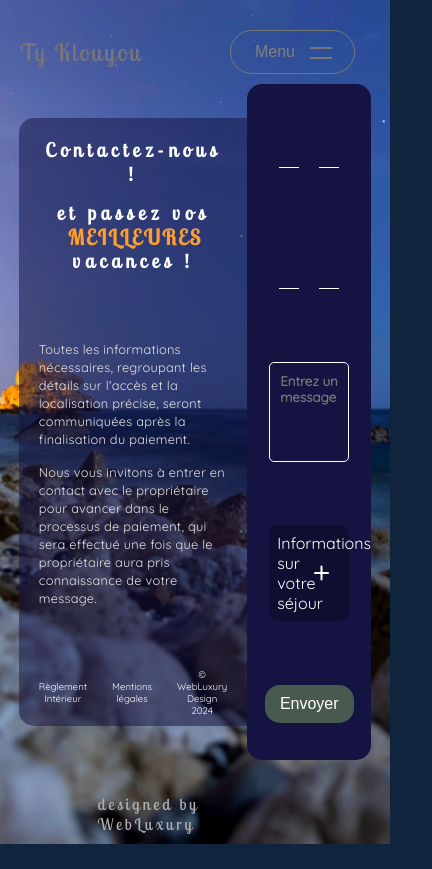
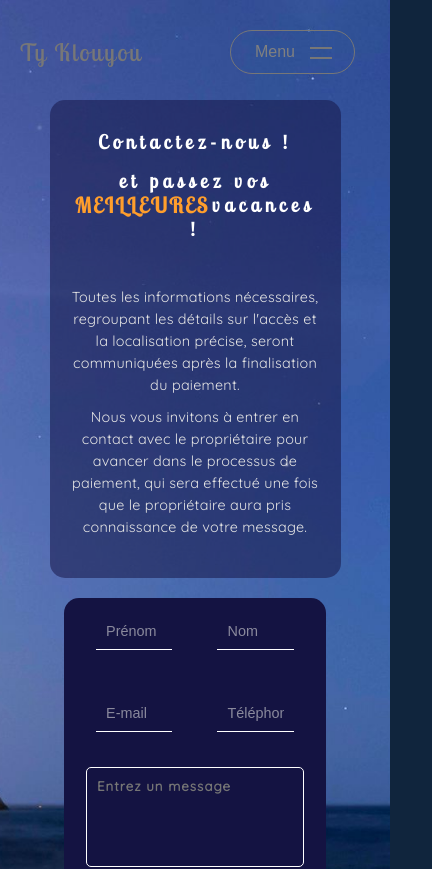
Before and after one commit to Adrien-legeleu/Ty-Klouyou-maison, a React (Create React App) app in the folder tyklouyou/: page /contact in a window 390 px wide. Shown: the top 869 px of the page, 432 px wide, since content can reach past the window. Before the commit the page ends 844 px from the top, so only its background shows below. Built offline with nearby package versions, Linux system fonts and the light colour scheme.

Commit message:
ty klouyou

```diff
--- a/tyklouyou/src/pages/Contact.jsx
+++ b/tyklouyou/src/pages/Contact.jsx
@@ -1,24 +1,31 @@
 import React, { useEffect, useRef, useState } from "react";
 import Header from "../components/Header";
 import { gsap } from "gsap";
+import Footer from "../components/Footer";
 
 const Contact = () => {
+  const [isVisibleStay, setIsVisibleStay] = useState(false);
+  const stay = useRef();
 
-    const [isVisibleStay , setIsVisibleStay]=useState(false);
-    const stay=useRef()
-
-
-    useEffect(()=>{
-        if (isVisibleStay) {
-      gsap.to(stay.current, { duration: 1.5, visibility:"visible", height:"100%", marginTop: "10px" , padding:"8px"});
+  useEffect(() => {
+    if (isVisibleStay) {
+      gsap.to(stay.current, {
+        duration: 1.5,
+        visibility: "visible",
+        height: "100%",
+        marginTop: "10px",
+        padding: "8px",
+      });
     } else {
-      gsap.to(stay.current, { duration: 1.5, height: 0, visibility: "hidden", marginTop: "0px" , padding:"0" });
+      gsap.to(stay.current, {
+        duration: 1.5,
+        height: 0,
+        visibility: "hidden",
+        marginTop: "0px",
+        padding: "0",
+      });
     }
   }, [isVisibleStay]);
-
-
-
-
 
   return (
     <div className="contact-container">
@@ -40,7 +47,12 @@ const Contact = () => {
             </div>
 
             <div className="stay-container">
-              <p className={`text-visible ${isVisibleStay ? "croix" : ""}`} onClick={()=>setIsVisibleStay(!isVisibleStay)}>Informations sur votre séjour</p>
+              <p
+                className={`text-visible ${isVisibleStay ? "croix" : ""}`}
+                onClick={() => setIsVisibleStay(!isVisibleStay)}
+              >
+                Informations sur votre séjour
+              </p>
               <div className="stay" ref={stay}>
                 <p>Départ / Arrivée : </p>
                 <div className="date-content">
@@ -48,7 +60,7 @@ const Contact = () => {
                   <span>28/01/24</span>
                 </div>
                 <div className="btn-date">
-                    <button>Changer date</button>
+                  <button>Changer date</button>
                 </div>
               </div>
             </div>
@@ -61,7 +73,9 @@ const Contact = () => {
         <div className="contact-text">
           <div className="title">
             <h1>Contactez-nous !</h1>
-            <h2>et passez vos <span>MEILLEURES</span> vacances !</h2>
+            <h2>
+              et passez vos <span>MEILLEURES</span> vacances !
+            </h2>
           </div>
           <div className="text">
             <p>
@@ -83,6 +97,7 @@ const Contact = () => {
         </div>
       </div>
       <span className="signature">designed by WebLuxury</span>
+      <Footer className="footer-container" />
     </div>
   );
 };
--- a/tyklouyou/src/style/components/_footer.scss
+++ b/tyklouyou/src/style/components/_footer.scss
@@ -2,6 +2,9 @@
 .footer-container{
     background: white;
     @include AlignChild(column, center, center);
+    &.footer-contact {
+            display: none;
+        }
 }
 .footer{
     padding: 50px 40px 20px;
--- a/tyklouyou/src/style/pages/_contact.scss
+++ b/tyklouyou/src/style/pages/_contact.scss
@@ -2,19 +2,50 @@
   background: url("./../../assets/img/sea-night.jpeg") center/cover;
   width: 100%;
   height: 100vh;
-  @include AlignChild(row, center, center);
+  @include AlignChild(column, center, center);
   position: relative;
+  @media screen and (max-width: 850px) {
+    height: 100%;
+  }
 
   .contact {
     width: 65%;
     height: 80%;
     @include AlignChild(row-reverse, center, center);
     font-family: $fontR;
-    @media screen and (max-width:1100px) {
+    @media screen and (max-width: 1100px) {
       width: 70%;
     }
-        @media screen and (max-width:1000px) {
+    @media screen and (max-width: 1000px) {
       width: 80%;
+    }
+    @media screen and (max-width: 850px) {
+      flex-direction: column-reverse;
+      gap: 20px;
+      width: 80%;
+      height: 100%;
+      padding: 100px;
+    }
+    @media screen and (max-width: 700px) {
+      flex-direction: column-reverse;
+      gap: 20px;
+      width: 70%;
+      height: 100%;
+      padding: 100px 30px 100px;
+    }
+    @media screen and (max-width: 600px) {
+      flex-direction: column-reverse;
+      gap: 20px;
+      width: 80%;
+      height: 100%;
+      padding: 100px 30px 100px;
+    }
+    @media screen and (max-width: 500px) {
+      flex-direction: column-reverse;
+      gap: 20px;
+      width: 90%;
+      height: 100%;
+      padding: 100px 30px 100px;
     }
 
     .contact-form {
@@ -23,6 +54,10 @@
       border-radius: 15px;
       background: $blue;
       flex: 1;
+      @media screen and (max-width: 850px) {
+          width: 90%;
+          padding: 0 0 10px;
+        }
 
       .form {
         display: grid;
@@ -32,6 +67,9 @@
         justify-content: center;
         height: 100%;
         padding: 5px 22px;
+        @media screen and (max-width:850px) {
+            gap: 25px;
+        }
 
         .input {
           @include AlignChild(row, center, center);
@@ -65,13 +103,14 @@
           resize: none;
           height: 100px;
           min-width: 100%;
-          color: white;
+          color: rgb(240, 240, 240);
+          letter-spacing: 1px;
         }
 
         .stay-container {
           grid-area: f;
           color: white;
-          background:#0e0e31;
+          background: #0e0e31;
           border-radius: 10px;
           .text-visible {
             position: relative;
@@ -121,18 +160,19 @@
           border-radius: 10px;
           gap: 10px;
           width: 100%;
-          @include AlignChild(row,center,space-between);
+          @include AlignChild(row, center, space-between);
           position: relative;
 
-          @media screen and (max-width:1250px) {
+          @media screen and (max-width: 1250px) {
             display: grid;
             grid-template-areas: "a b " "c c";
+            grid-template-columns: 1fr 1fr;
             align-items: center;
             justify-content: space-evenly;
             gap: 8px;
           }
 
-          &::before{
+          &::before {
             content: "";
             position: absolute;
             width: 90%;
@@ -143,9 +183,9 @@
             border-top: 3px dashed #877f9c2f;
           }
 
-          .btn-date{
-            @media screen and (max-width:1250px) {
-                    @include AlignChild(row, center,flex-end);
+          .btn-date {
+            @media screen and (max-width: 1250px) {
+              @include AlignChild(row, center, flex-end);
               grid-area: c;
             }
             button {
@@ -157,7 +197,7 @@
           .date-content {
             @include AlignChild(row, center, center);
             gap: 8px;
-            @media screen and (max-width:1250px) {
+            @media screen and (max-width: 1250px) {
               grid-area: b;
             }
           }
@@ -180,18 +220,31 @@
       background: #14134283;
       @include AlignChild(column, center, space-between);
       text-align: center;
+      @media screen and (max-width:850px) {
+            border-radius: 15px;
+            gap: 30px;
+            width: 100%;
+            height: 100%;
+            padding: 30px 20px 30px;
+        }
       h1,
       h2 {
         font-family: $fontTR;
         letter-spacing: 5px;
         color: white;
-        @media screen and (max-width:1150px) {
+        @media screen and (max-width: 1150px) {
+          font-size: 1.2rem;
+        }
+        @media screen and (max-width: 850px) {
+          font-size: 1.5rem;
+        }
+        @media screen and (max-width: 700px) {
           font-size: 1.2rem;
         }
       }
       h2 {
         margin-top: 15px;
-        span{
+        span {
           color: $cream;
           letter-spacing: 2px;
           display: inline-block;
@@ -210,25 +263,40 @@
         gap: 15px;
         margin: 15px 0 10px;
         color: rgb(228, 228, 228);
-         @media screen and (max-width:1150px) {
+        @media screen and (max-width: 1150px) {
           font-size: 0.8rem;
           line-height: 18px;
         }
+        @media screen and (max-width: 1000px) {
+          font-size: 0.7rem;
+          gap: 10px;
         }
-      .info-legal{
-        @include AlignChild(row,center,center);
+        @media screen and (max-width: 850px) {
+          font-size: 0.9rem;
+          line-height: 22px;
+          text-align: center;
+        }
+        @media screen and (max-width: 850px) {
+          font-size: 0.9rem;
+        }
+      }
+      .info-legal {
+        @include AlignChild(row, center, center);
         gap: 25px;
-        li{
+        @media screen and (max-width: 850px) {
+          display: none;
+        }
+        li {
           color: white;
           font-size: 0.75rem;
           transition: 0.25s ease-in-out;
           cursor: pointer;
-             @media screen and (max-width:1150px) {
+          @media screen and (max-width: 1150px) {
             font-size: 0.6rem;
           }
-            &:hover{
+          &:hover {
             color: $cream;
-                transform: translate(3px , -4px) scale(1.05);
+            transform: translate(3px, -4px) scale(1.05);
           }
         }
       }
@@ -236,7 +304,7 @@
   }
   .signature {
     position: absolute;
-    bottom:10px;
+    bottom: 10px;
     left: 50%;
     transform: translateX(-50%);
     color: rgb(175, 175, 175);
@@ -244,4 +312,11 @@
     font-size: 1rem;
     letter-spacing: 3px;
   }
+  .footer-container {
+      display: none;
+    @media screen and (max-width:850px) {
+            display: block;
+            width: 100%;
         }
+  }
+}
```
Lines whose indentation alone changed are shown as unchanged.
